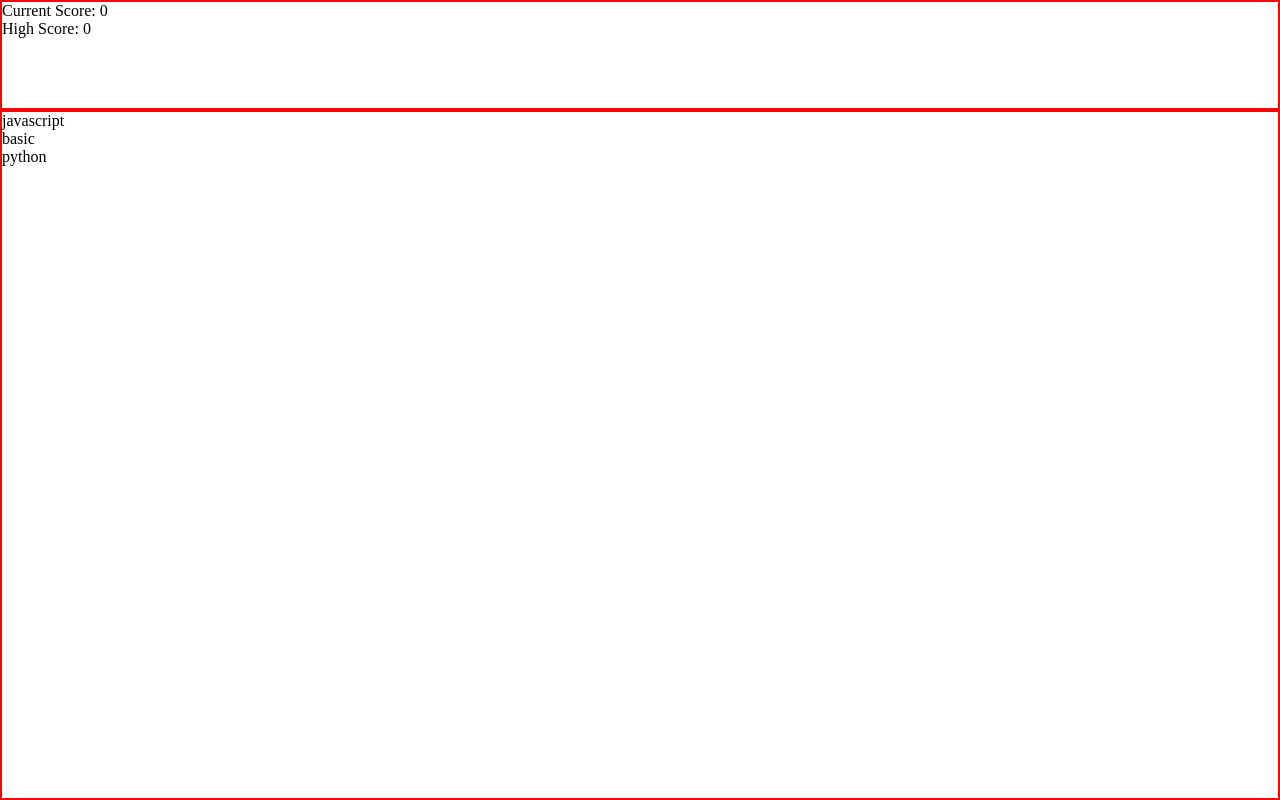
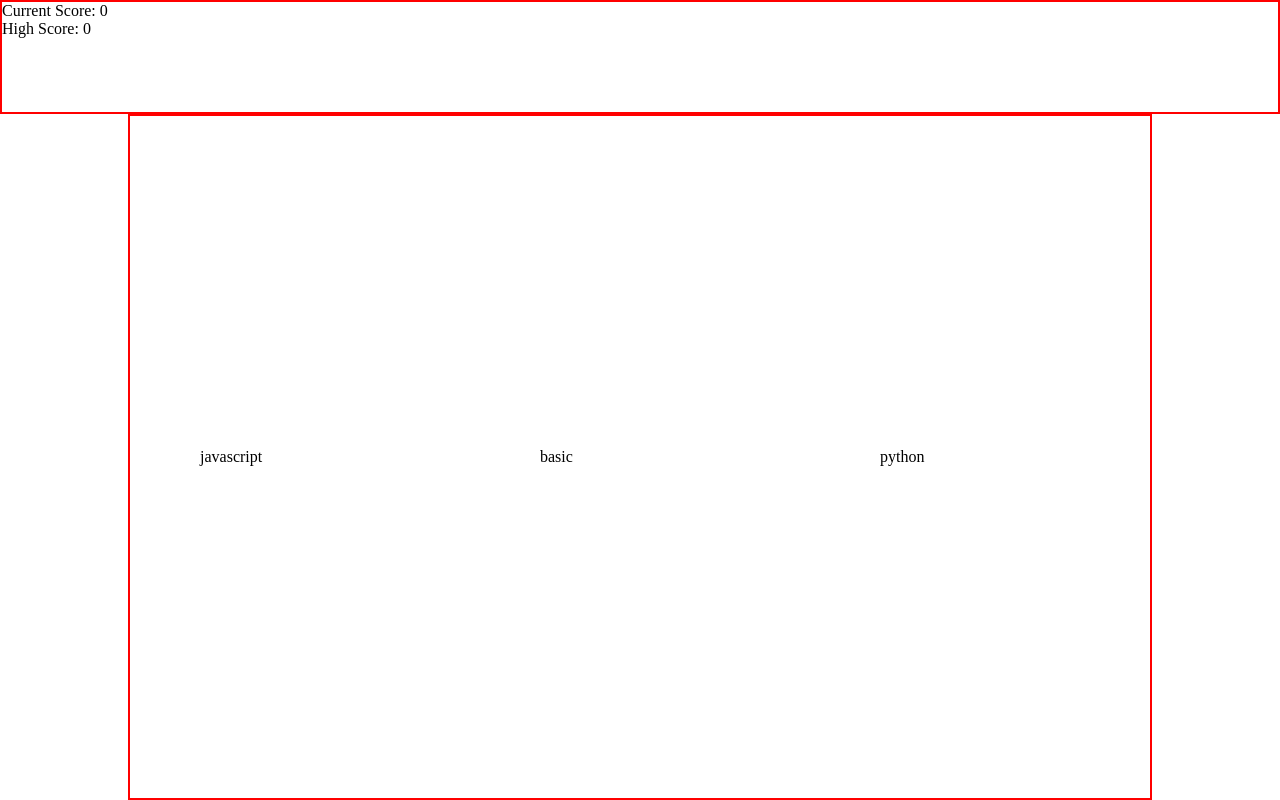
Before and after one commit to JoaoMateus98/memory-card, a React (Create React App) app: page / in a window 1280 px wide. Built offline with nearby package versions, Linux system fonts and the light colour scheme.

Commit message:
cards now wrap

```diff
--- a/src/components/Card.js
+++ b/src/components/Card.js
@@ -1,7 +1,15 @@
 import React from "react";
 
 const Card = (props) => {
-  return <div className="card">{props.name}</div>;
+  const handleClick = () => {
+    console.log("clicked", props.name);
+  };
+
+  return (
+    <div className="card" onClick={handleClick}>
+      {props.name}
+    </div>
+  );
 };
 
 export default Card;
--- a/src/styles/App.css
+++ b/src/styles/App.css
@@ -14,4 +14,5 @@ body,
 .main-app-container {
   display: flex;
   flex-direction: column;
+  align-items: center;
 }
--- a/src/styles/CardContainer.css
+++ b/src/styles/CardContainer.css
@@ -1,4 +1,13 @@
 .card-container {
   border: 2px solid red;
   flex-grow: 9;
+  display: flex;
+  justify-content: space-around;
+  align-items: center;
+  width: 80vw;
+  flex-wrap: wrap;
 }
+
+.card {
+  width: 200px;
+}
--- a/src/styles/ScoreBoard.css
+++ b/src/styles/ScoreBoard.css
@@ -1,4 +1,5 @@
 .score-board-container {
+  width: 100%;
   border: 2px solid red;
   flex-grow: 1;
 }
```
